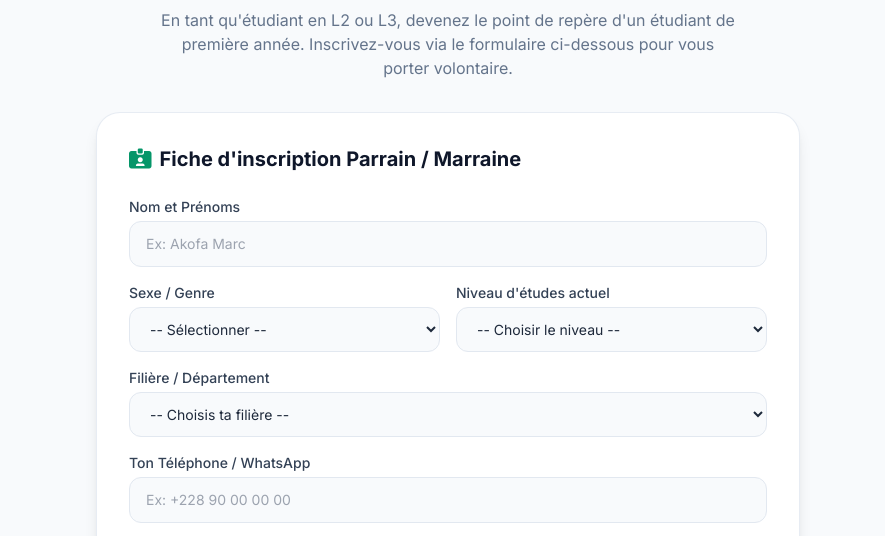
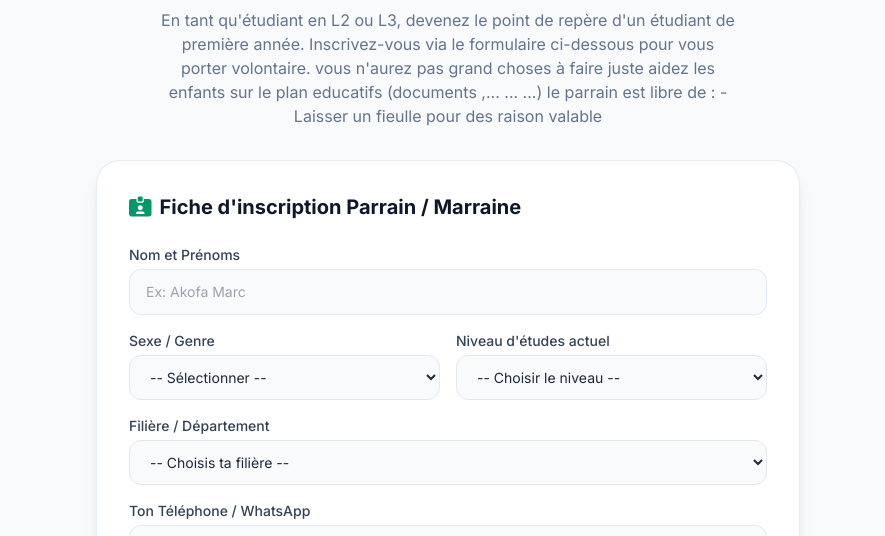
Before and after one commit to devjunior-jpg/parain, a plain HTML site: page index.html in a window 1280 px wide. Shown: the part 247-783 px from the top of the page, without its empty margins (192-1077 px from the left). Drawn offline with nearby package versions, Linux system fonts and the light colour scheme.

Commit message:
Update mentoring information in index.html
Added additional information about the mentoring role and responsibilities in the main content section.

```diff
--- a/index.html
+++ b/index.html
@@ -70,6 +70,10 @@
             </h2>
             <p class="text-slate-500 dark:text-slate-400 text-base max-w-xl mx-auto">
                 En tant qu'étudiant en L2 ou L3, devenez le point de repère d'un étudiant de première année. Inscrivez-vous via le formulaire ci-dessous pour vous porter volontaire.
+                vous n'aurez pas grand choses à faire juste aidez les enfants sur le plan educatifs (documents ,... ... ...)
+                le parrain est libre de :
+                - Laisser un fieulle pour des raison valable
+
             </p>
         </div>
 
```
